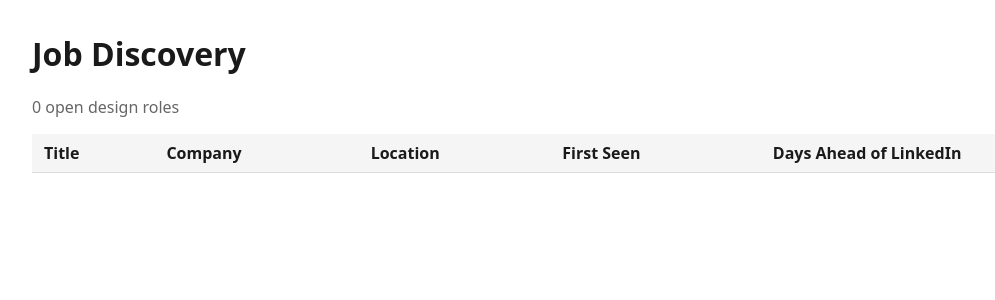
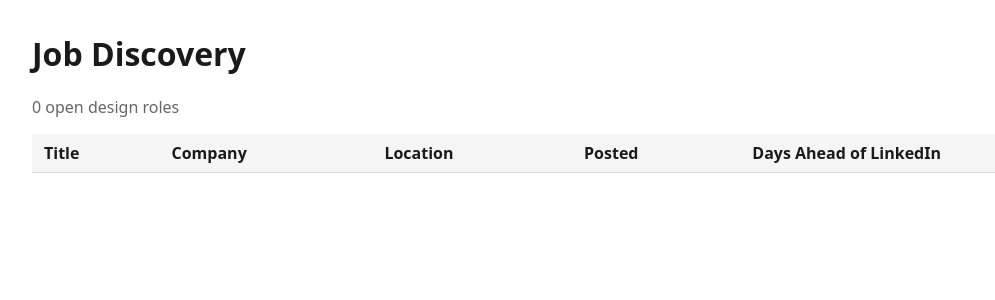
Before and after one commit to tedunruh/job-discovery-mvp, a Flask app: page / in a window 1280 px wide. Shown: the top 300 px of the page, without its empty margins (0-995 px from the left). Run offline with Flask 3, Linux system fonts and the light colour scheme; data that the repository does not hold is empty; some libraries are stand-ins or nearby versions.

Commit message:
Sort and display dashboard by real ATS posting date, not scrape time
first_seen_at is when our collector first caught a posting, not when the
ATS actually posted it - that's why every row looked "posted today"
regardless of how long the listing had been live. ats_posted_at (pulled
from each ATS's own updated_at/createdAt/publishedAt field) was already
being collected and stored, just never surfaced. Swapped the dashboard's
"First Seen" column and sort order to use it instead.

first_seen_at is kept as-is for days_ahead_of_linkedin, which measures
collector catch speed, not posting age - a separate concern.

No backfill needed: checked the 160 existing rows and all already had
real ats_posted_at values populated by the collectors from the start.

Co-Authored-By: Claude Sonnet 5 <noreply@anthropic.com>

```diff
--- a/dashboard/templates/index.html
+++ b/dashboard/templates/index.html
@@ -23,7 +23,7 @@
         <th>Title</th>
         <th>Company</th>
         <th>Location</th>
-        <th>First Seen</th>
+        <th>Posted</th>
         <th>Days Ahead of LinkedIn</th>
         <th></th>
       </tr>
@@ -34,7 +34,7 @@
         <td><a href="{{ p.url }}" target="_blank" rel="noopener">{{ p.title }}</a></td>
         <td>{{ p.company_name }}</td>
         <td>{{ p.location or "" }}</td>
-        <td>{{ p.first_seen_at.strftime("%Y-%m-%d") }}</td>
+        <td>{{ p.ats_posted_at.strftime("%Y-%m-%d") if p.ats_posted_at else "" }}</td>
         <td>{{ p.days_ahead_of_linkedin if p.days_ahead_of_linkedin is not none else "" }}</td>
         <td>
           {% if p.linkedin_seen_at %}
--- a/db/db.py
+++ b/db/db.py
@@ -72,14 +72,14 @@ def get_open_postings(conn):
         cur.execute(
             """
             SELECT p.id, c.name AS company_name, p.title, p.location, p.remote_type,
-                   p.url, p.first_seen_at, p.linkedin_seen_at,
+                   p.url, p.ats_posted_at, p.first_seen_at, p.linkedin_seen_at,
                    CASE WHEN p.linkedin_seen_at IS NOT NULL
                         THEN (p.linkedin_seen_at::date - p.first_seen_at::date)
                    END AS days_ahead_of_linkedin
             FROM postings p
             JOIN companies c ON c.id = p.company_id
             WHERE p.status = 'open'
-            ORDER BY p.first_seen_at DESC
+            ORDER BY p.ats_posted_at DESC NULLS LAST
             """
         )
         return cur.fetchall()
```
